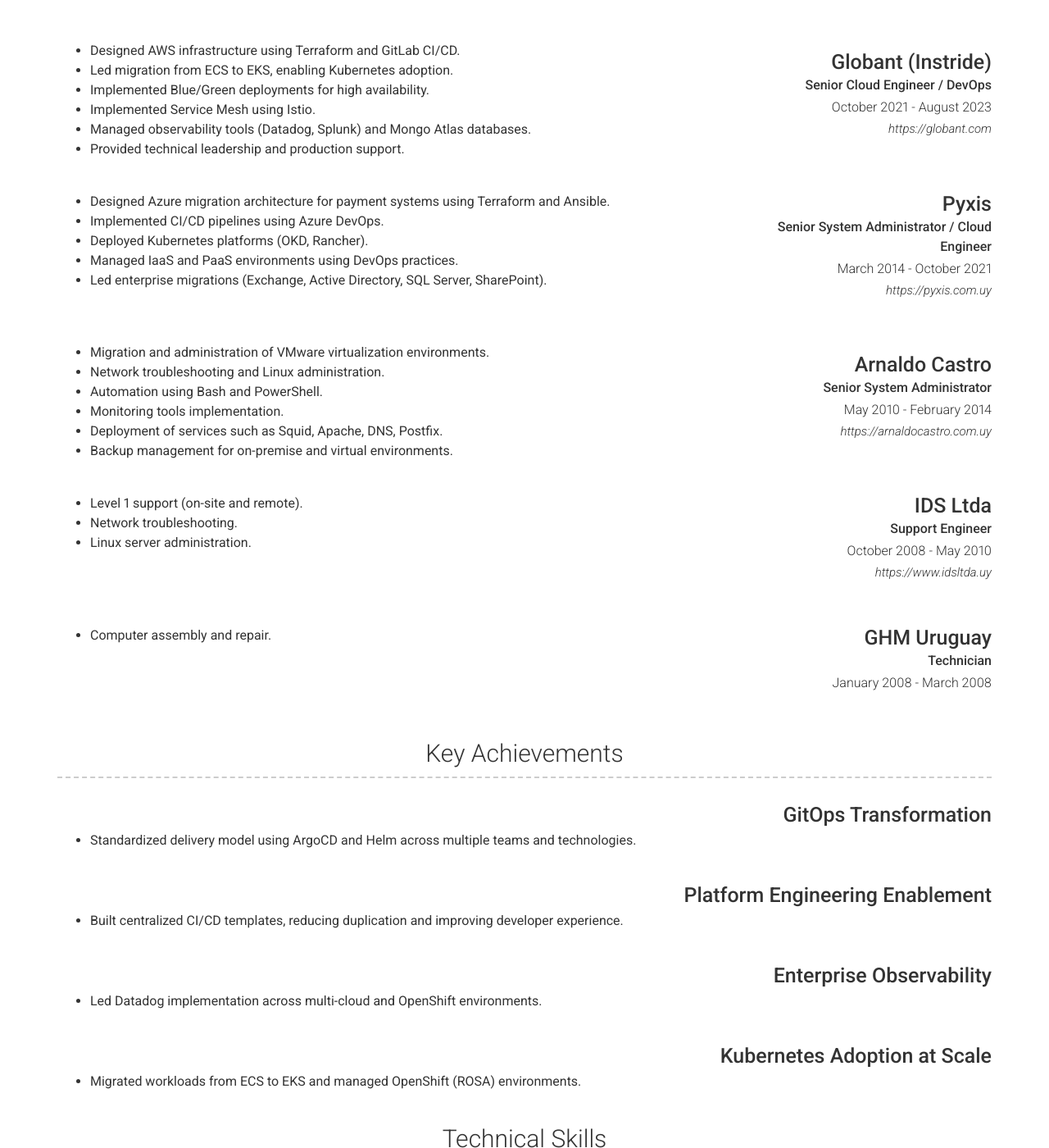
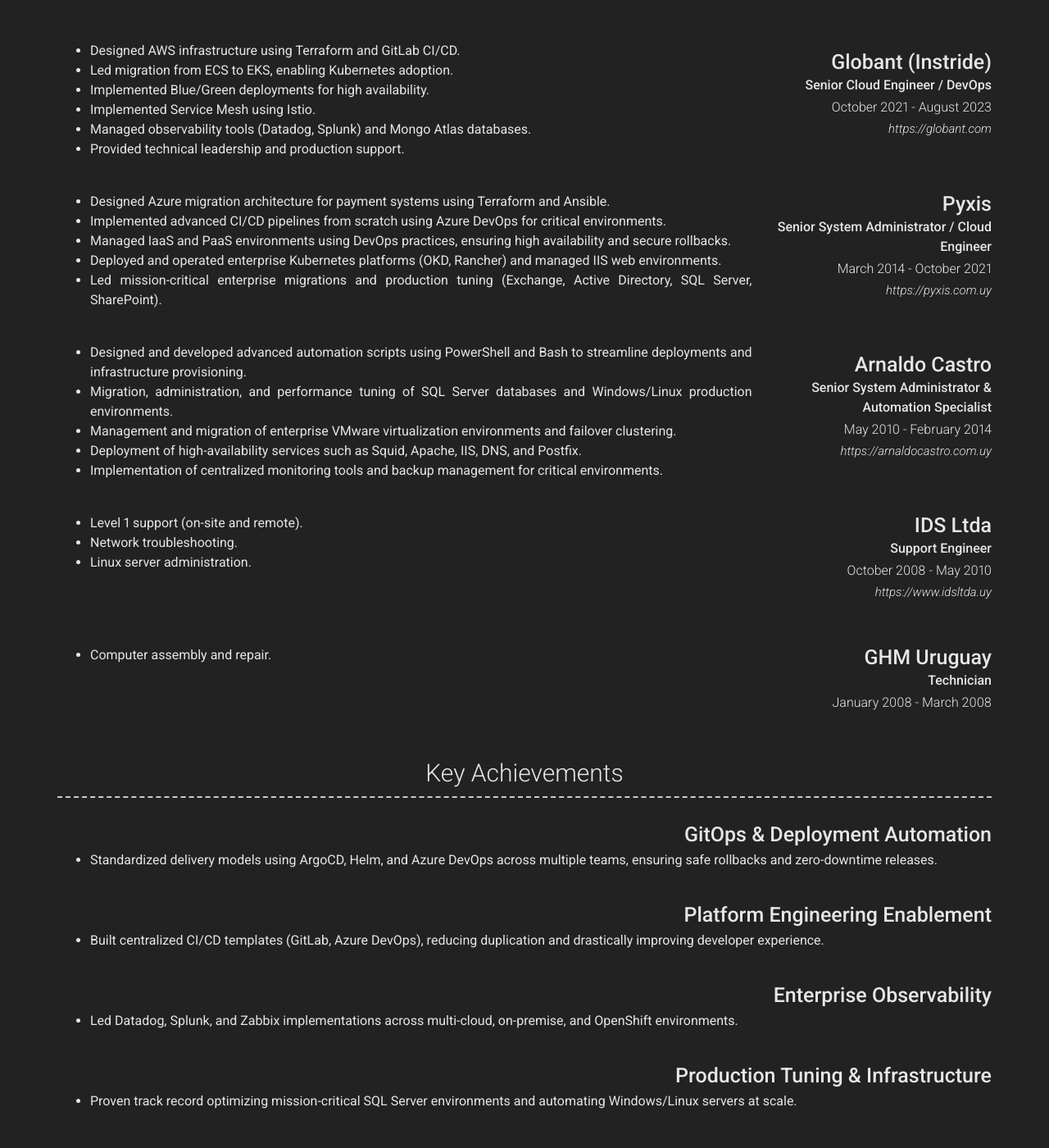
Before and after one commit to maurivg28/cv, a Jekyll site: the page built from index.md, in a window 1280 px wide and 1400 px high, scrolled down 973 px. Shown: the whole window at 82% size. Built offline with Jekyll 4.4.1, drawn with Linux system fonts in a browser that asks for light colours; nearby versions of some CDN libraries; some of the changed text lies outside the part shown.

Commit message:
Update _config.yml
Update CV to DevOps profile

```diff
--- a/_config.yml
+++ b/_config.yml
@@ -13,7 +13,7 @@ website: https://blog.mauriciovillagran.uy
 website_title: Web
 
 # Dark Mode
-darkmode: false
+darkmode: true
 
 # Social links
 linkedin_username: Mauricio Villagran Garcia
@@ -21,11 +21,11 @@ linkedin_username: Mauricio Villagran Garcia
 # About Section
 about_profile_image: /images/Perfil.jpg
 about_content: |
-  Senior Platform Engineer / Lead SRE with 15+ years of experience designing and operating cloud-native platforms at scale.
+  Senior Platform Engineer / Lead SRE with 15+ years of experience designing, automating, and operating cloud-native platforms and enterprise infrastructure at scale.
 
-  Specialized in Kubernetes and Red Hat OpenShift (ROSA), GitOps workflows, and multi-cloud architectures across AWS and Azure. Strong focus on Platform Engineering, centralized CI/CD frameworks, and enterprise observability.
+  Specialized in Kubernetes, Red Hat OpenShift (ROSA), GitOps workflows, and designing robust deployment automation across AWS, Azure, and Hybrid/On-Premise environments. Strong expertise in Platform Engineering, centralized CI/CD frameworks (Azure DevOps, GitLab), automation via scripting (PowerShell, Bash), and enterprise observability.
 
-  Proven track record leading large-scale transformations, including GitOps adoption, multi-region architectures, and enterprise monitoring standardization. Passionate about automation, reliability, and improving developer experience.
+  Proven track record leading large-scale transformations, optimizing high-availability mission-critical databases (SQL Server), and driving deployment reliability. Passionate about automation, system resiliency, and improving developer experience.
 
 content:
   - title: Experience
@@ -77,23 +77,22 @@ content:
         link: https://pyxis.com.uy
         description: |
           - Designed Azure migration architecture for payment systems using Terraform and Ansible.
-          - Implemented CI/CD pipelines using Azure DevOps.
-          - Deployed Kubernetes platforms (OKD, Rancher).
-          - Managed IaaS and PaaS environments using DevOps practices.
-          - Led enterprise migrations (Exchange, Active Directory, SQL Server, SharePoint).
+          - Implemented advanced CI/CD pipelines from scratch using Azure DevOps for critical environments.
+          - Managed IaaS and PaaS environments using DevOps practices, ensuring high availability and secure rollbacks.
+          - Deployed and operated enterprise Kubernetes platforms (OKD, Rancher) and managed IIS web environments.
+          - Led mission-critical enterprise migrations and production tuning (Exchange, Active Directory, SQL Server, SharePoint).
 
       - layout: right
         title: Arnaldo Castro
-        sub_title: Senior System Administrator
+        sub_title: Senior System Administrator & Automation Specialist
         caption: May 2010 - February 2014
         link: https://arnaldocastro.com.uy
         description: |
-          - Migration and administration of VMware virtualization environments.
-          - Network troubleshooting and Linux administration.
-          - Automation using Bash and PowerShell.
-          - Monitoring tools implementation.
-          - Deployment of services such as Squid, Apache, DNS, Postfix.
-          - Backup management for on-premise and virtual environments.
+          - Designed and developed advanced automation scripts using PowerShell and Bash to streamline deployments and infrastructure provisioning.
+          - Migration, administration, and performance tuning of SQL Server databases and Windows/Linux production environments.
+          - Management and migration of enterprise VMware virtualization environments and failover clustering.
+          - Deployment of high-availability services such as Squid, Apache, IIS, DNS, and Postfix.
+          - Implementation of centralized monitoring tools and backup management for critical environments.
 
       - layout: right
         title: IDS Ltda
@@ -116,51 +115,48 @@ content:
     layout: list
     content:
       - layout: top-right
-        title: GitOps Transformation
+        title: GitOps & Deployment Automation
         description: |
-          - Standardized delivery model using ArgoCD and Helm across multiple teams and technologies.
+          - Standardized delivery models using ArgoCD, Helm, and Azure DevOps across multiple teams, ensuring safe rollbacks and zero-downtime releases.
 
       - layout: top-right
         title: Platform Engineering Enablement
         description: |
-          - Built centralized CI/CD templates, reducing duplication and improving developer experience.
+          - Built centralized CI/CD templates (GitLab, Azure DevOps), reducing duplication and drastically improving developer experience.
 
       - layout: top-right
         title: Enterprise Observability
         description: |
-          - Led Datadog implementation across multi-cloud and OpenShift environments.
+          - Led Datadog, Splunk, and Zabbix implementations across multi-cloud, on-premise, and OpenShift environments.
 
       - layout: top-right
-        title: Kubernetes Adoption at Scale
+        title: Production Tuning & Infrastructure
         description: |
-          - Migrated workloads from ECS to EKS and managed OpenShift (ROSA) environments.
+          - Proven track record optimizing mission-critical SQL Server environments and automating Windows/Linux servers at scale.
 
   - title: Technical Skills
     layout: text
     content: |
       **Platform & Cloud:**
-      AWS, Azure, Red Hat OpenShift (ROSA), Kubernetes (EKS, AKS, OKD, Rancher)
+      AWS, Azure, Red Hat OpenShift (ROSA), Kubernetes (EKS, AKS, OKD, Rancher), Windows Server, Linux (Ubuntu/Debian)
 
       **Containers & GitOps:**
       Docker, Helm, ArgoCD
 
-      **Infrastructure as Code:**
-      Terraform, Ansible, CloudFormation
+      **Infrastructure as Code & Automation:**
+      Terraform, Ansible, CloudFormation, PowerShell Scripting (Advanced), Bash
 
       **CI/CD & Platform Engineering:**
-      GitLab CI/CD, GitHub Actions, Azure DevOps, Jenkins, Harness
+      Azure DevOps, GitLab CI/CD, GitHub Actions, Jenkins, Harness
 
-      **Observability & SRE:**
-      Datadog, Splunk, Dynatrace, New Relic
+      **Data & Observability:**
+      SQL Server (T-SQL, Performance Tuning), Datadog, Splunk, Dynatrace, New Relic, Zabbix/Grafana
 
       **Networking & Service Mesh:**
-      Istio, AWS API Gateway, CloudFront, Route53, ALB/NLB
-
-      **Scripting:**
-      Bash, PowerShell, Python
+      Istio, IIS, AWS API Gateway, CloudFront, Route53, ALB/NLB
 
       **Concepts:**
-      Platform Engineering, SRE, GitOps, High Availability, Scalability, Security, Multi-Cloud
+      Platform Engineering, SRE, GitOps, Deployment Automation, High Availability, Scalability, Security, Multi-Cloud
 
   - title: Languages
     layout: list
```
